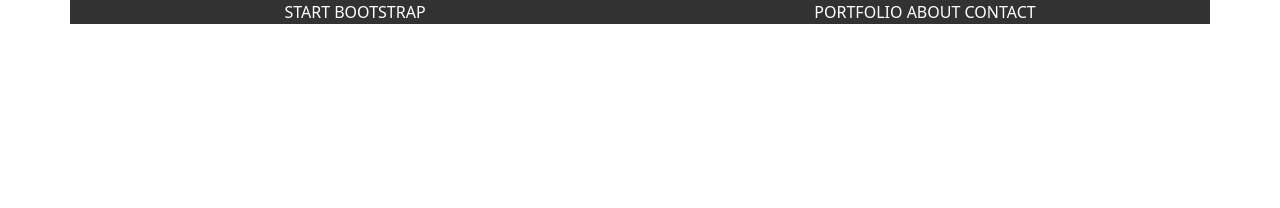
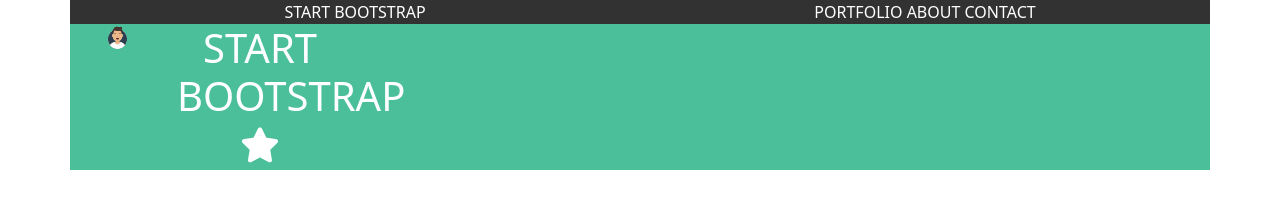
Before and after one commit to DeniPingiori/html-css-bootstrap-freelancer, a plain HTML site: page index.html in a window 1280 px wide. Drawn offline with nearby package versions, Linux system fonts and the light colour scheme.

Commit message:
[upd]upd  firsr block green

```diff
--- a/css/style.css
+++ b/css/style.css
@@ -8,8 +8,28 @@
   background-color: #323233;
   color: white;
 }
-
+.col-1 {
+        background-color: #4abf9a;
+        color: white;
+}
 .container-md {
   background-color: #4abf9a;
   color: white;
 }
+.text-center {
+    text-align: center;
+}
+.images  {
+    position:relative;
+    max-width: 50%;
+    border-radius: 50%;
+}
+
+.images-testimonial {
+    max-width: 300px;
+}
+.images-testimonial img {
+    position: relative;
+    max-width: 30%;
+    border-radius: 50%;
+}
--- a/index.html
+++ b/index.html
@@ -4,6 +4,7 @@
     <meta charset="UTF-8">
     <meta name="viewport" content="width=device-width, initial-scale=1.0">
     <link href="https://cdn.jsdelivr.net/npm/bootstrap@5.3.3/dist/css/bootstrap.min.css" rel="stylesheet" integrity="sha384-QWTKZyjpPEjISv5WaRU9OFeRpok6YctnYmDr5pNlyT2bRjXh0JMhjY6hW+ALEwIH" crossorigin="anonymous">
+    <link rel="stylesheet" href="https://cdnjs.cloudflare.com/ajax/libs/font-awesome/6.5.2/css/all.min.css" integrity="sha512-SnH5WK+bZxgPHs44uWIX+LLJAJ9/2PkPKZ5QiAj6Ta86w+fsb2TkcmfRyVX3pBnMFcV7oQPJkl9QevSCWr3W6A==" crossorigin="anonymous" referrerpolicy="no-referrer" />
     <link rel="stylesheet" href="./css/style.css">
     <title>Document</title>
 </head>
@@ -28,7 +29,22 @@
     <main>
        <!--blocco verde-->
        <div class="container-md">
+           <div class="row">
         <!--img avatar-->
+                <div class="col-1">
+                    <div class="content text-center">
+                         <div class="images-testimonial">
+                         <img src="./bootstrap_freelancer/img/avatar.svg">
+                         </div>
+                    </div>
+                </div>
+                <div class="col-2">
+                    <div class="content text-center">
+                        <h1>START BOOTSTRAP</h1>
+                        <h3> <i class="fa-solid fa-star fa-lg" style="color: #ffffff;"></i></h3>
+                    </div>
+                </div>
+             </div>
        </div>
        <!--blocco portfolio-->
        <!--blocco about-->
```
